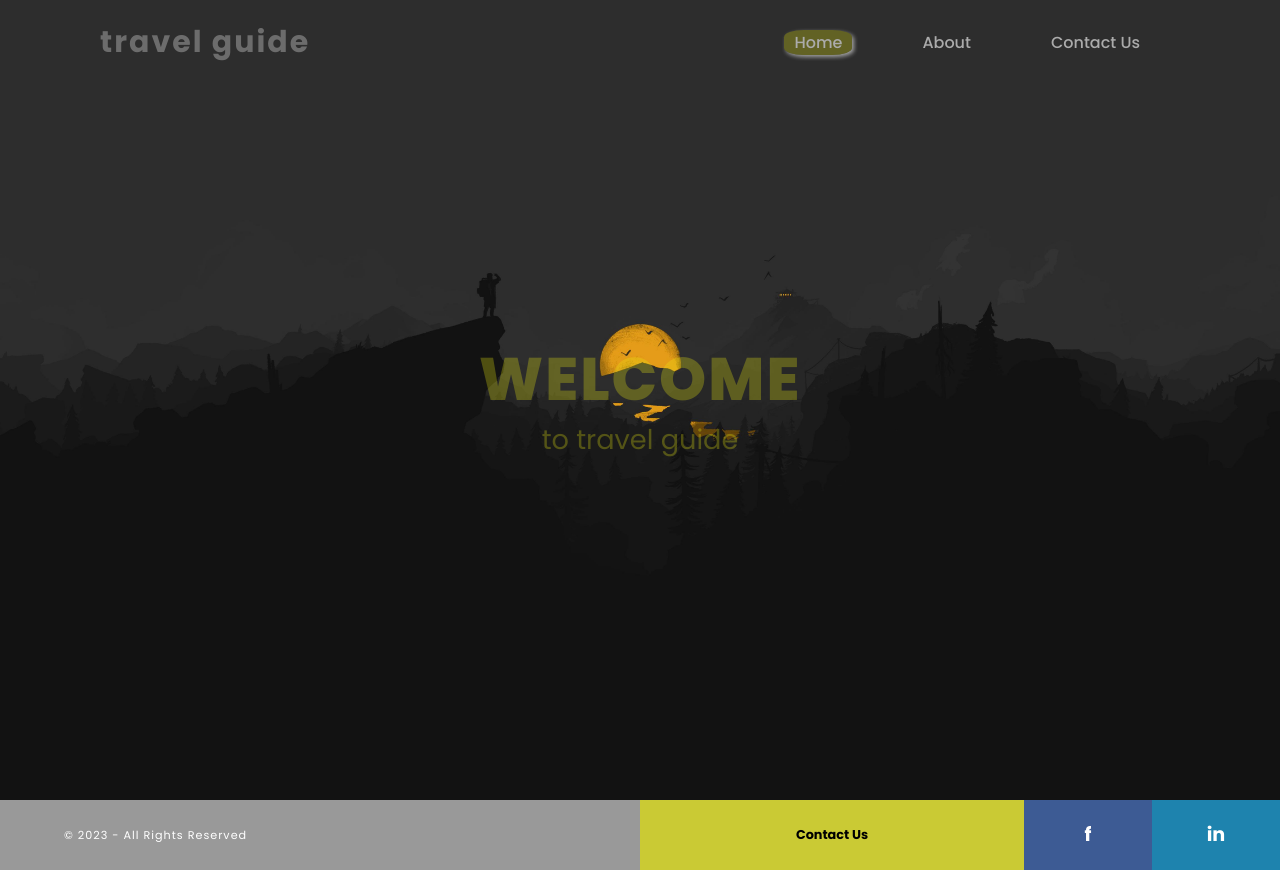
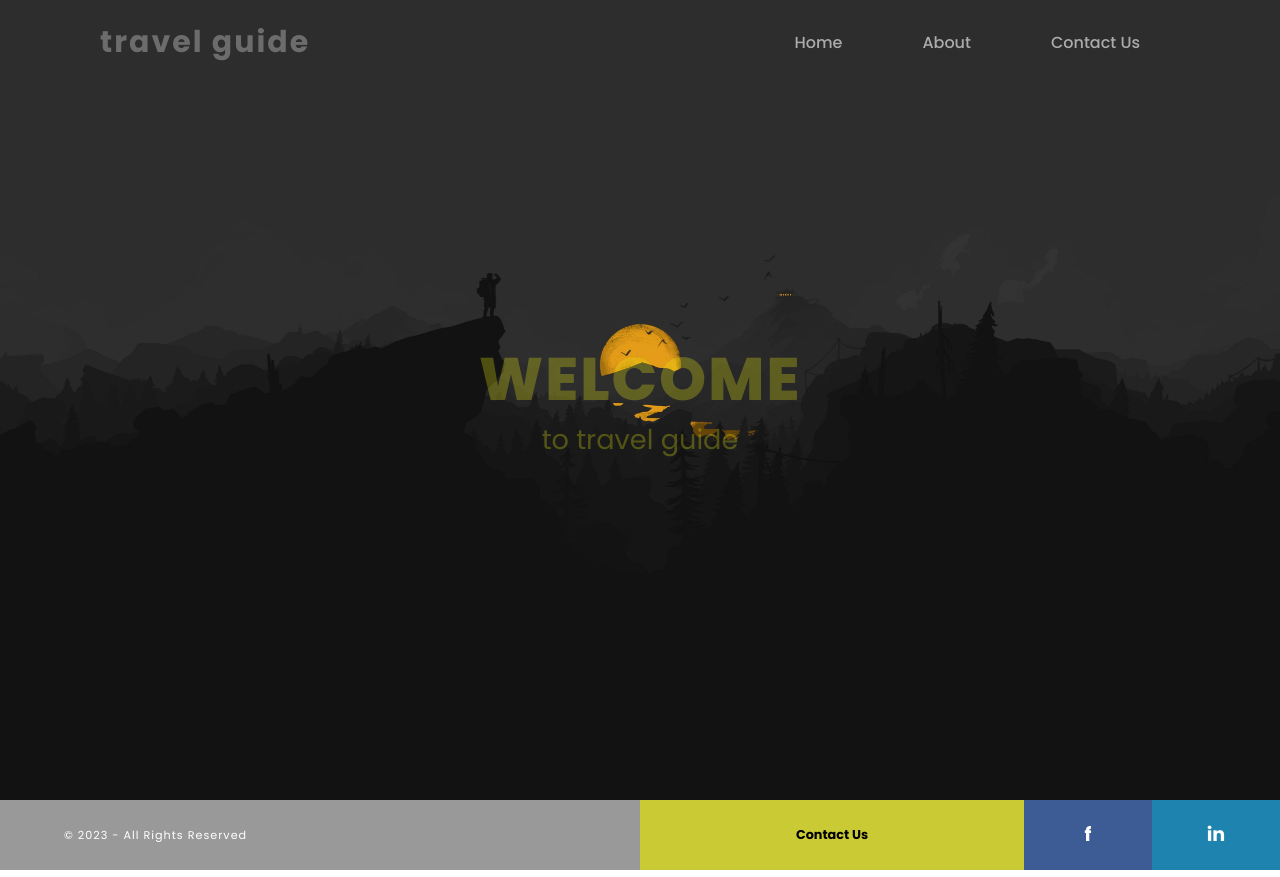
Before and after one commit to ankitgithub2101/demo.github.io, a plain HTML site: page index.html in a window 1280 px wide. Drawn offline with nearby package versions, Linux system fonts and the light colour scheme; some packages are replaced by stand-ins of ours.

Commit message:
Add files via upload

```diff
--- a/index.html
+++ b/index.html
@@ -11,6 +11,8 @@
     <script src="https://ajax.googleapis.com/ajax/libs/angularjs/1.8.2/angular.min.js"></script>
     <script src="https://ajax.googleapis.com/ajax/libs/angularjs/1.8.2/angular-route.js"></script>
     <link rel="stylesheet" href="https://stackpath.bootstrapcdn.com/font-awesome/4.7.0/css/font-awesome.min.css">
+    <!-- <link href="https://cdn.jsdelivr.net/npm/bootstrap@5.3.0-alpha1/dist/css/bootstrap.min.css" rel="stylesheet" integrity="sha384-GLhlTQ8iRABdZLl6O3oVMWSktQOp6b7In1Zl3/Jr59b6EGGoI1aFkw7cmDA6j6gD" crossorigin="anonymous">
+    <script src="https://cdn.jsdelivr.net/npm/bootstrap@5.3.0-alpha1/dist/js/bootstrap.bundle.min.js" integrity="sha384-w76AqPfDkMBDXo30jS1Sgez6pr3x5MlQ1ZAGC+nuZB+EYdgRZgiwxhTBTkF7CXvN" crossorigin="anonymous"></script> -->
 </head>
 <body>
     <header>
@@ -19,7 +21,7 @@
                 <div class="btn">
                     <i class="fas fa-times close-btn"></i>
                 </div>
-                <a href="#!home" class="nav__link active">Home</a>
+                <a href="#!home" class="nav__link">Home</a>
                 <a href="#!about" class="nav__link">About</a>
                 <a href="#!contact" class="nav__link">Contact Us</a>
             </div>
```
